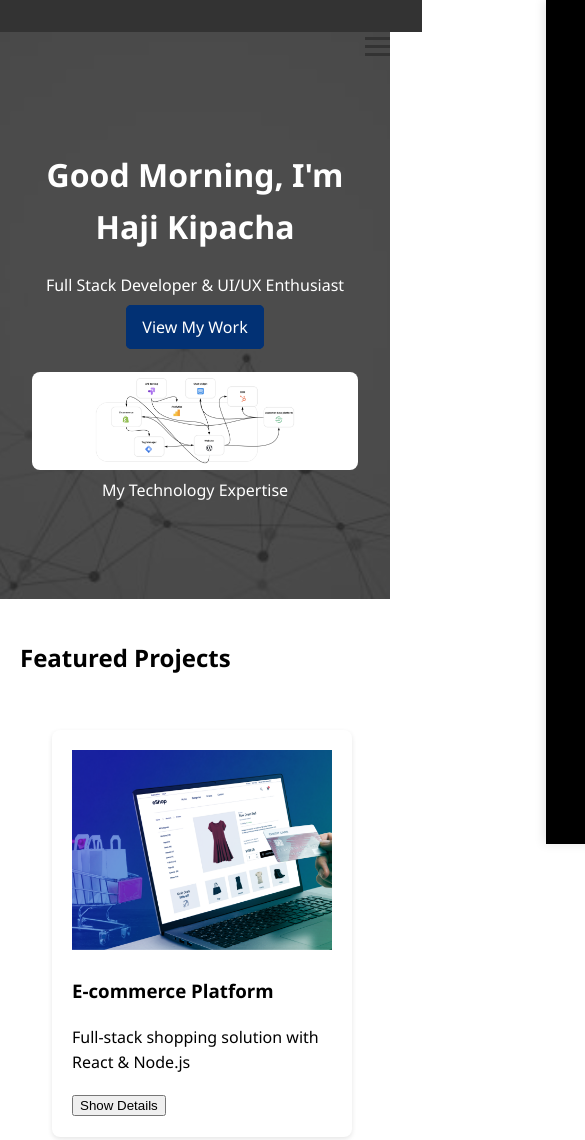
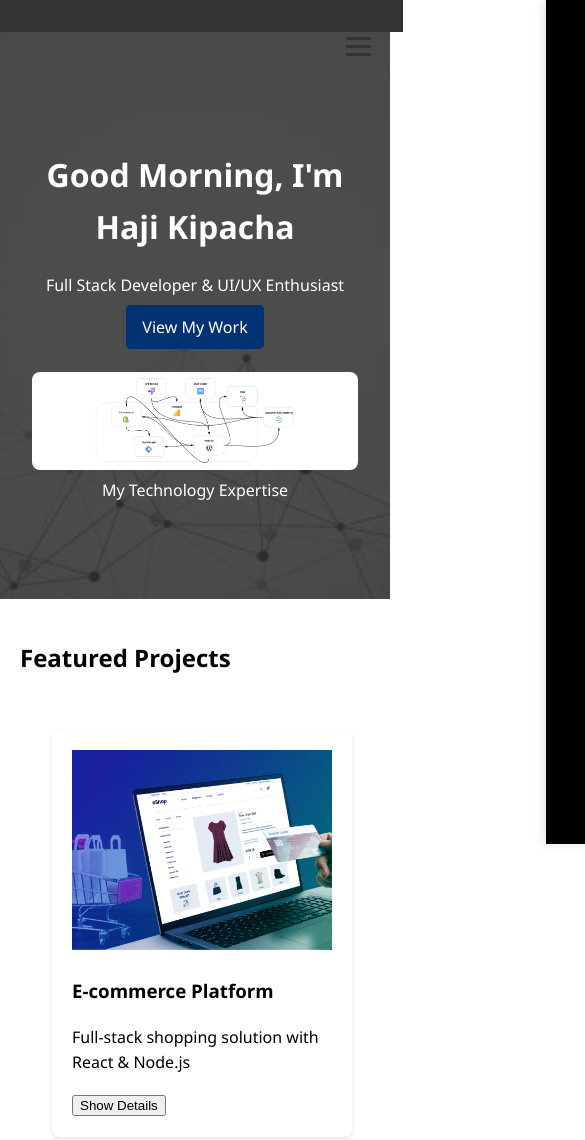
Before and after one commit to HajiKp/portfolio, a plain HTML site: page index.html in a window 390 px wide. Shown: the top 1140 px of the page, 585 px wide, since content can reach past the window. Drawn offline with Linux system fonts and the light colour scheme.

Commit message:
responsive in mobile

```diff
--- a/index.html
+++ b/index.html
@@ -79,6 +79,13 @@
         margin-bottom: 2rem;
     }
 
+    .navbar, iframe{
+        width: 95%;
+    }
+
+
+
+
     .mobile-nav {
         display: block;
         position: fixed;
@@ -113,7 +120,7 @@
 </head>
 <body>
     <nav class="navbar">
-           <button class="menu-toggle" aria-label="Mobile Menu">
+    <button class="menu-toggle" aria-label="Mobile Menu">
         <span class="hamburger"></span>
         <span class="hamburger"></span>
         <span class="hamburger"></span>
```
Also changed, not shown: contact.html (+4 -0 lines), portfolio.html (+4 -0 lines).
